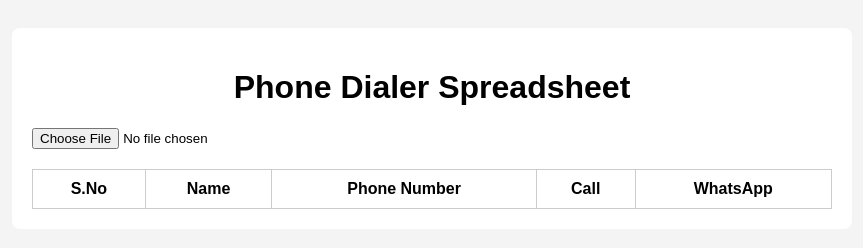
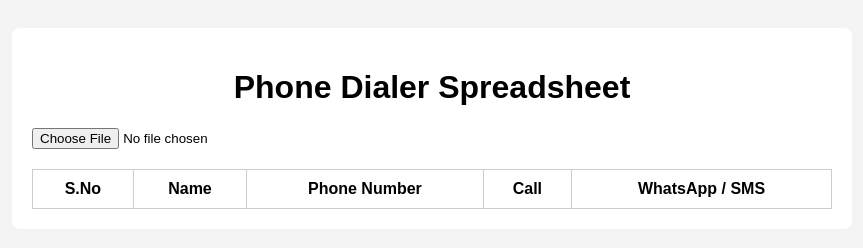
Before and after one commit to Joymahanta/kodal, a plain HTML site: page index.html in a window 1280 px wide. Shown: the whole page, without its empty margins (208-1071 px from the left). Drawn offline with Linux system fonts and the light colour scheme.

Commit message:
Update index.html

```diff
--- a/index.html
+++ b/index.html
@@ -17,7 +17,7 @@
           <th>Name</th>
           <th>Phone Number</th>
           <th>Call</th>
-          <th>WhatsApp</th>
+          <th>WhatsApp / SMS</th>
         </tr>
       </thead>
       <tbody></tbody>
```
